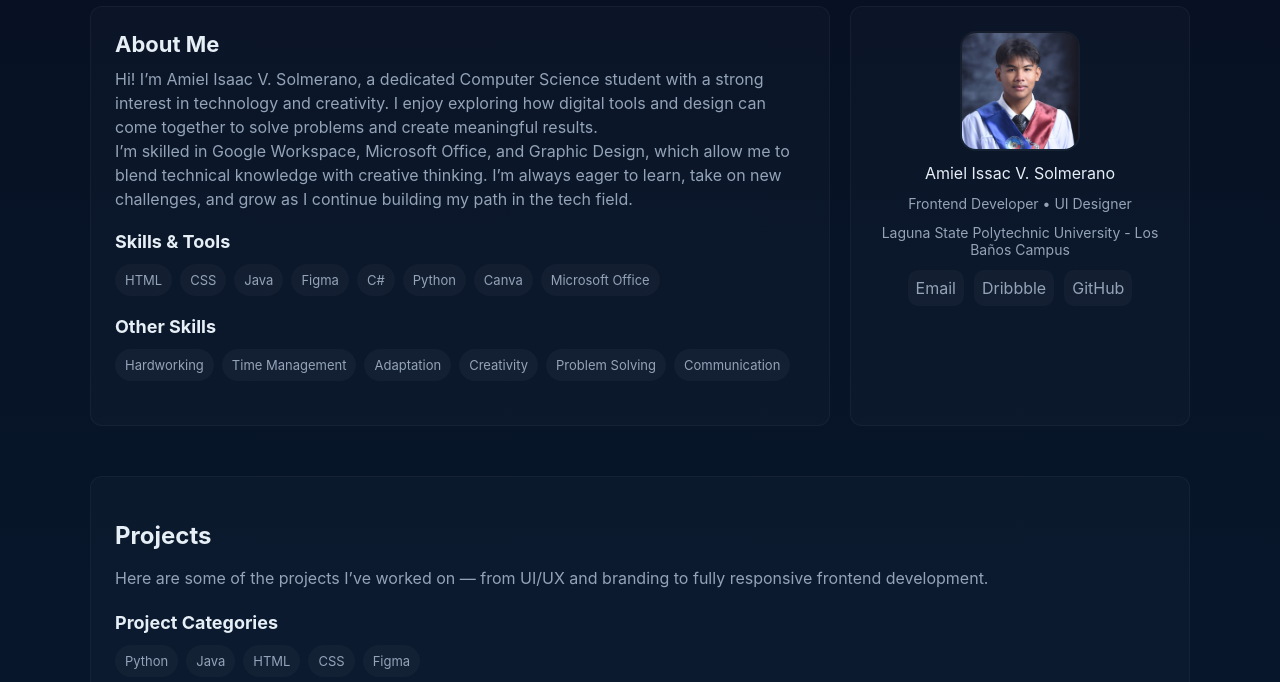
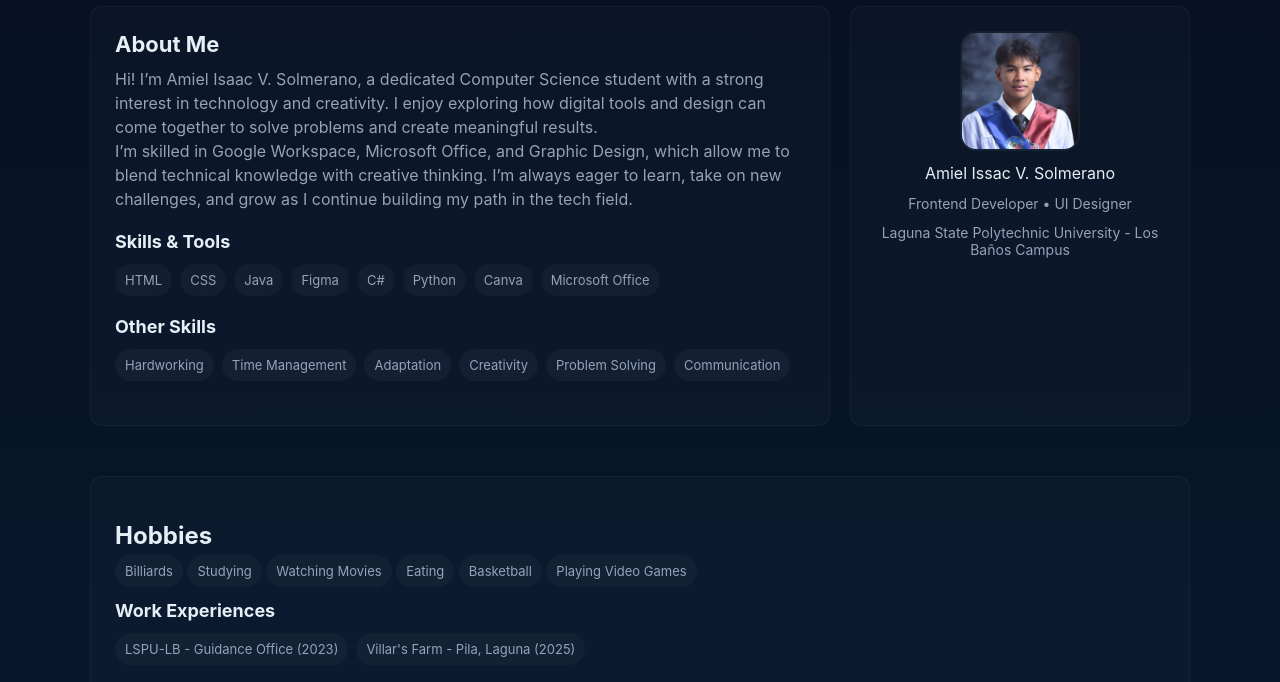
Before and after one commit to teuz36/amiel_portfolio, a plain HTML site: page about.html in a window 1280 px wide. Shown: the part 97-779 px from the top of the page. Drawn offline with Linux system fonts and the light colour scheme.

Commit message:
Update about.html

```diff
--- a/about.html
+++ b/about.html
@@ -73,31 +73,26 @@
       <div class="meta">Frontend Developer • UI Designer</div>
       <div class="meta">Laguna State Polytechnic University - Los Baños Campus</div>
 
-      <div class="contact">
-        <a href="#contact">Email</a>
-        <a href="#contact">Dribbble</a>
-        <a href="#contact">GitHub</a>
-      </div>
-    </aside>
-
   </section>
 
     <section class="panel about-section">
-      <h2>Projects</h2>
-      <p class="about-text">
-        Here are some of the projects I’ve worked on — from UI/UX and branding to fully responsive frontend development.
+      <h2>Hobbies</h2>
+            <div class="hobbies">
+        <span class="chip">Billiards</span>
+        <span class="chip">Studying</span>
+        <span class="chip">Watching Movies</span>
+        <span class="chip">Eating</span>
+        <span class="chip">Basketball</span>
+        <span class="chip">Playing Video Games</span>
       </p>
 
-      <h3 class="about-subtitle">Project Categories</h3>
+      <h3 class="about-subtitle">Work Experiences</h3>
       <div class="skills">
-        <span class="chip">Python</span>
-        <span class="chip">Java</span>
-        <span class="chip">HTML</span>
-        <span class="chip">CSS</span>
-        <span class="chip">Figma</span>
+        <span class="chip">LSPU-LB - Guidance Office (2023)</span>
+        <span class="chip">Villar's Farm - Pila, Laguna (2025)</span>
       </div>
 
-      <h3 class="about-subtitle">Collection</h3>
+      <h3 class="about-subtitle">Projects</h3>
 
       <div class="grid">
         <article class="card">
```
